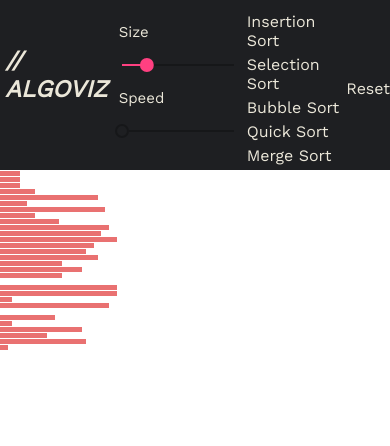
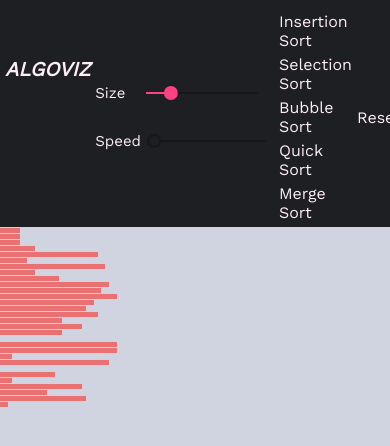
Before and after one commit to RajathWarrier/AlgoViz, an Angular app: page / in a window 390 px wide. Shown: the top 446 px of the page. Built offline with nearby package versions, Linux system fonts and the light colour scheme.

Commit message:
Added styles, fixed animation bugs, made more responsive

```diff
--- a/src/app/sorting/sorting.component.css
+++ b/src/app/sorting/sorting.component.css
@@ -15,7 +15,7 @@
     font-family: 'Work Sans', sans-serif;
     font-weight: 700;
     font-style: italic;
-    color: #EBE7D9;
+    color: #fceef5;
 }
 .size_speed-container {
     display: flex;
@@ -27,12 +27,13 @@
     margin-left: 5px;
     font-family: 'Work Sans', sans-serif;
     font-weight: 400;
-    color: #EBE7D9;
+    color: #fceef5;
 }
-.speed-container {
+.size-container, .speed-container {
     display: flex;
     margin: auto;
     height: auto;
+    color: #55e9bc;
 }
 .list_elements-container {
     margin: auto;
@@ -41,7 +42,7 @@
 }
 .list_elements, .sort {
     font-family: 'Work Sans', sans-serif;
-    color: #EBE7D9;
+    color: #fceef5;
 }
 .reset-disabled {
     pointer-events: none;
@@ -51,6 +52,13 @@ mat-slider {
 }
 .size_speed-disabled {
     pointer-events: none;
+}
+.sorting-container {
+    background-color: #d0d4e0;
+    height: 90%;
+}
+.visual-list-container {
+    height: 100%;
 }
 .sorting-algo-container {
     display: flex;
@@ -63,6 +71,11 @@ mat-slider {
     margin-left: 5px;
     margin-right: 5px;
 }
+.sort:hover, .list_elements:hover {
+    cursor: pointer;
+    border-bottom: #55e9bc 1px solid;
+    color: #55e9bc;
+}
 
 @media only screen and (max-width: 1050px) {
     .sorting-algo-container {
@@ -74,13 +87,17 @@ mat-slider {
         margin-bottom: 5px;
     }
     .logo {
-        margin-top: 40px;
+        margin-top: 50px;
+    }
+    .logo-text {
+        font-size: 20px;
     }
     .size_speed-container {
         display: block;
     }
     .size-text, .speed-text {
         font-size: 15px;
+        margin-right: 5px;
     }
     mat-slider {
         margin: auto;
--- a/src/app/sorting/sorting.component.html
+++ b/src/app/sorting/sorting.component.html
@@ -3,21 +3,25 @@
         <div class="contents-flex-box">
             <div class="logo-container">
                 <div class="logo">
-                    <h2 class="logo-text">// ALGOVIZ</h2>
+                    <h2 class="logo-text">ALGOVIZ</h2>
                 </div>
             </div>
             <div class="size_speed-container" [ngClass]="{'size_speed-disabled':sorting}">
-                <div class="size-text">Size</div>
-                <mat-slider class="slider" (input)="onSizeChange($event)" class="slider" thumbLabel [displayWith]="formatLabel" min="10" max="100" value="30"></mat-slider>
-                <div class="speed-text">Speed</div>
-                <mat-slider (input)="onSpeedChange($event)" class="slider" [displayWith]="formatLabel" min="200" max="400" value="75"></mat-slider>
+                <div class="size-container">
+                    <p class="size-text">Size</p>
+                    <mat-slider class="slider" (input)="onSizeChange($event)" class="slider" thumbLabel [displayWith]="formatLabel" min="10" max="100" value="30"></mat-slider>
+                </div>
+                <div class="speed-container">
+                    <div class="speed-text">Speed</div>
+                    <mat-slider (input)="onSpeedChange($event)" class="slider" [displayWith]="formatLabel" min="200" max="400" value="75"></mat-slider>
+                </div>
             </div>
             <div class="sorting-algo-container" [ngClass]="{'sorting-disabled':sorting || isSorted()}">
-                <div class="sort" (click)="insertionSort(0, 0)">Insertion Sort</div>
-                <div class="sort" (click)="selectionSort(0, 1, 0)">Selection Sort</div>
-                <div class="sort" (click)="bubbleSort(0, 0)">Bubble Sort</div>
-                <div class="sort" (click)="quickSort(0, size - 1)">Quick Sort</div>
-                <div class="sort" (click)="mergeSort(size, 0, 1)">Merge Sort</div>
+                <div class="sort ins-sort" (click)="insertionSort(0, 0)">Insertion Sort</div>
+                <div class="sort sel-sort" (click)="selectionSort(0, 1, 0)">Selection Sort</div>
+                <div class="sort bub-sort" (click)="bubbleSort(0, 0)">Bubble Sort</div>
+                <div class="sort qui-sort" (click)="quickSort(0, size - 1)">Quick Sort</div>
+                <div class="sort mer-sort" (click)="mergeSort(size, 0, 1)">Merge Sort</div>
             </div>
             <div class="list_elements-container">
                 <div class="list_elements" (click)="changeList()" [ngClass]="{'reset-disabled':sorting}">Reset</div>
--- a/src/app/sorting/sorting.component.ts
+++ b/src/app/sorting/sorting.component.ts
@@ -108,7 +108,7 @@ export class SortingComponent implements OnInit {
       this.barList[smallest].number = this.barList[i].number;
       this.barList[i].number = temp;
       this.barList[i].color = '#55e9bc';
-      // this.barList[smallest].color = '#e97171';
+      this.barList[smallest].color = (i !== smallest) ? '#e97171' : '#55e9bc';
       setTimeout(() => this.selectionSort(++i, i + 1, i), this.speed);
     } else {
       this.barList[j].color = '#3498db';
```
